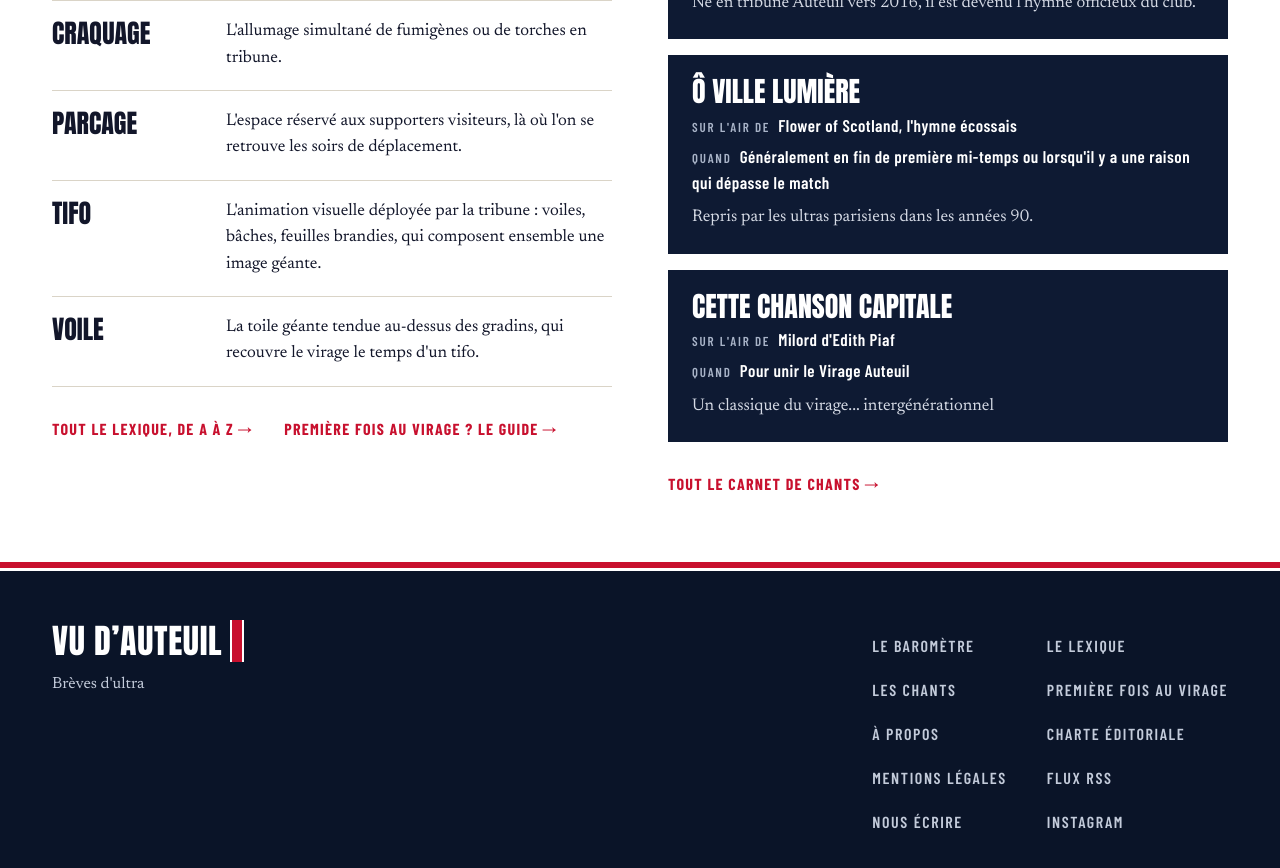
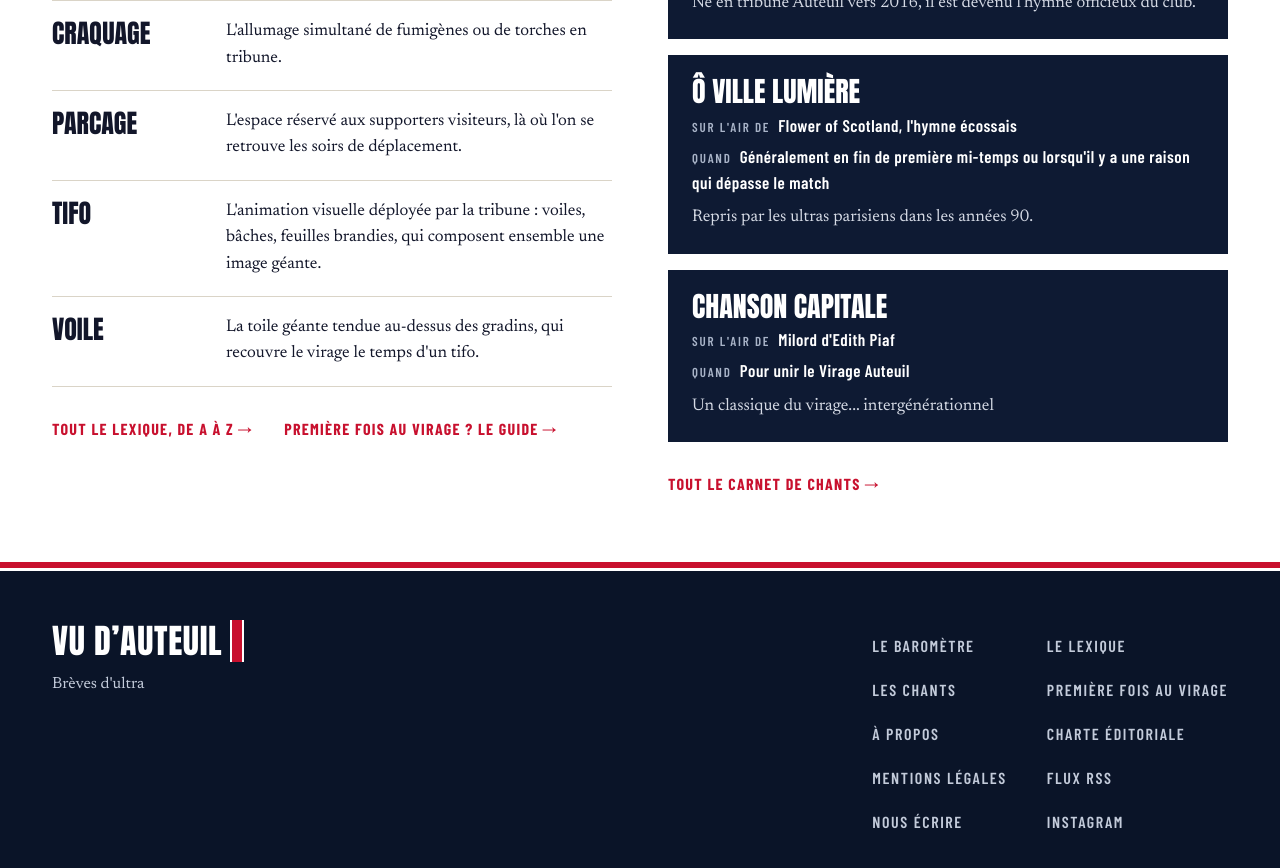
Before and after one commit to vudauteuil/vudauteuil.github.io, a Jekyll site: the page built from index.html, in a window 1280 px wide and 900 px high, scrolled down 3818 px. Shown: the top 868 px of the window. Built offline with Jekyll 4.4.1, drawn with Linux system fonts in a browser that asks for light colours.

Commit message:
Update _data/chants.yml (via Pages CMS)

```diff
--- a/_data/chants.yml
+++ b/_data/chants.yml
@@ -9,7 +9,7 @@ chants:
     moment: Généralement en fin de première mi-temps ou lorsqu'il y a une raison qui
       dépasse le match
     histoire: Repris par les ultras parisiens dans les années 90.
-  - nom: Cette chanson capitale
+  - nom: Chanson capitale
     air: Milord d'Edith Piaf
     moment: Pour unir le Virage Auteuil
     histoire: Un classique du virage... intergénérationnel
```
